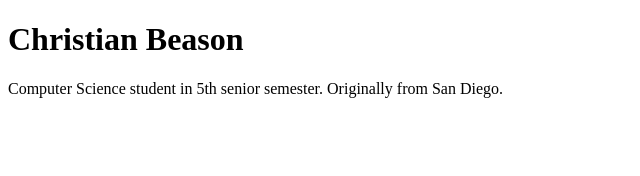
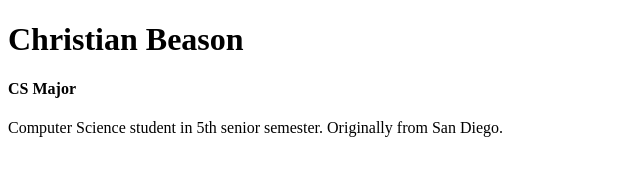
Before and after one commit to ForgottenFates/Biography-Website, a plain HTML site: page index.html in a window 1280 px wide. Shown: the whole page, without its empty margins (0-640 px from the left). Drawn offline with Linux system fonts and the light colour scheme.

Commit message:
Update index.html

```diff
--- a/index.html
+++ b/index.html
@@ -5,11 +5,20 @@
   <head>
 
   <body>
-    <h1>Christian Beason</h1>
+    <div class="wrap">
 
-    <p>
-      Computer Science student in 5th senior semester.
-      Originally from San Diego.
-    </p>
+      <div class="left">
+        <h1 class="name">Christian Beason</h1>
+        <h4 class="major">CS Major</h4>
+      </div>
+
+      <div class="right">
+        <p class="bio">
+          Computer Science student in 5th senior semester.
+          Originally from San Diego.
+        </p>
+      </div>
+
+    </div>
   </body>
 </html>
```
